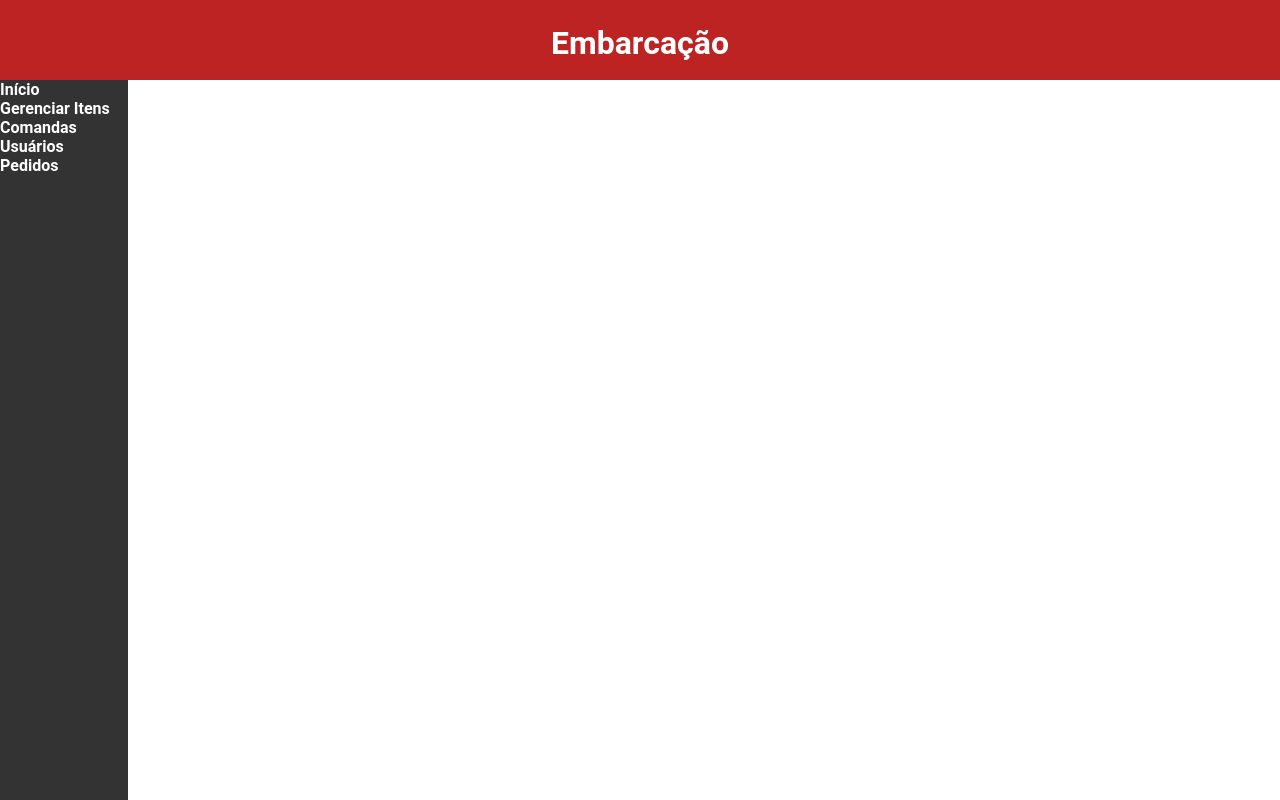
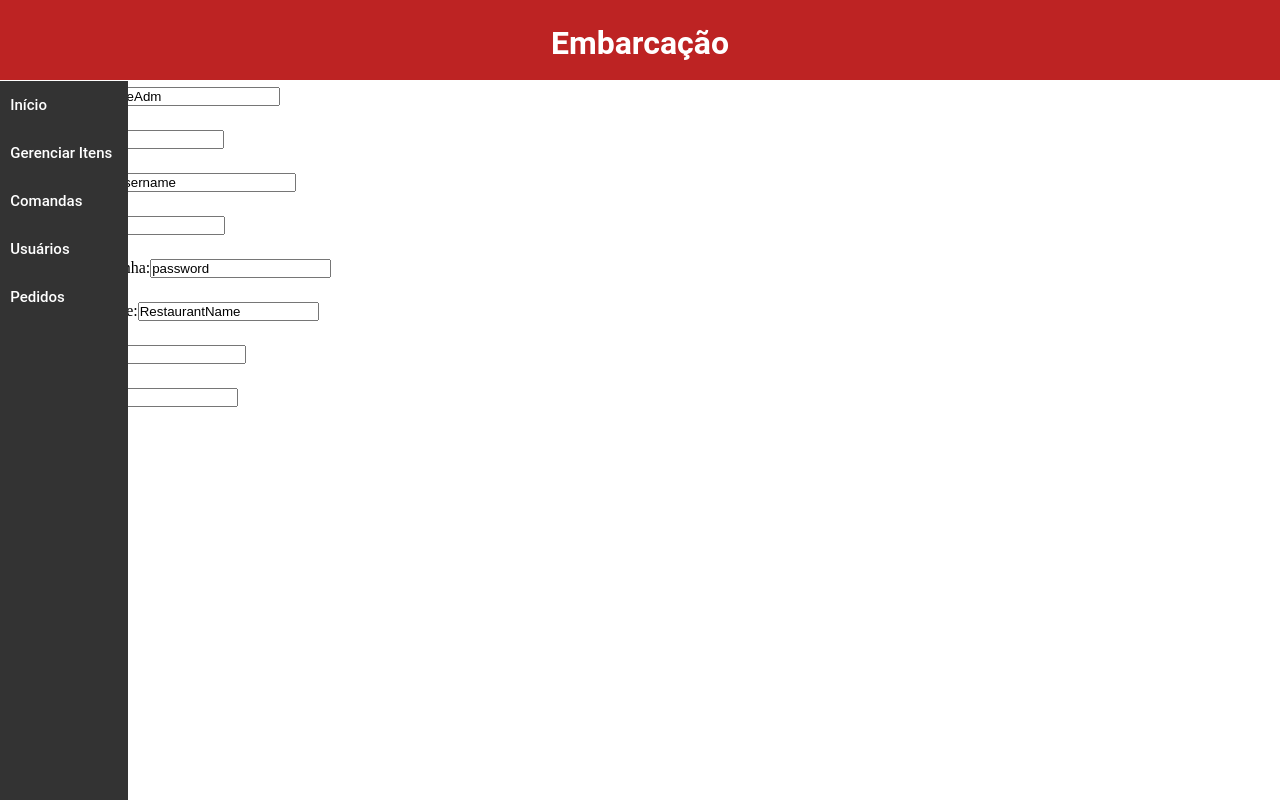
Before and after one commit to Luccacpl/Cardappio, a React (Create React App) app in the folder Cardappio/web/: page /cadastro in a window 1280 px wide. Shown: the top 800 px of the page. Built offline with nearby package versions, Linux system fonts and the light colour scheme.

Commit message:
Criação de alguns componentes.

```diff
--- /dev/null
+++ b/Cardappio/web/src/components/ButtonMenu.tsx
@@ -0,0 +1,11 @@
+import React from 'react';
+
+import '../styles/components/ButtonMenu.css';
+
+function ButtonMenu(props:any) {
+    return(
+            <button type="button" className="menuButton"> {props.content} </button>
+    );
+}
+
+export default ButtonMenu;
--- /dev/null
+++ b/Cardappio/web/src/components/CustomAside.tsx
@@ -0,0 +1,47 @@
+import React from 'react';
+import Grid from '@material-ui/core/Grid';
+
+import ButtonMenu from './ButtonMenu';
+
+import '../styles/components/CustomAside.css';
+
+
+function CustomAside() {
+    return(
+        <aside>
+                <Grid container spacing={0}>
+                    <Grid item xs={12}>
+                        <div className="menuDiv">
+                            <ButtonMenu content="Início"/>
+                        </div>
+                    </Grid>
+
+                    <Grid item xs={12}>
+                        <div className="menuDiv">
+                            <ButtonMenu content="Gerenciar Itens"/>
+                        </div>
+                    </Grid>
+
+                    <Grid item xs={12}>
+                        <div className="menuDiv">
+                            <ButtonMenu content="Comandas"/>
+                        </div>
+                    </Grid>
+
+                    <Grid item xs={12}>
+                        <div className="menuDiv">
+                            <ButtonMenu content="Usuários"/>
+                        </div>
+                    </Grid>
+
+                    <Grid item xs={12}>
+                        <div className="menuDiv">
+                            <ButtonMenu content="Pedidos"/>
+                        </div>
+                    </Grid>
+                </Grid>
+            </aside>
+    );
+}
+
+export default CustomAside;
--- a/Cardappio/web/src/components/CustomHeader.tsx
+++ b/Cardappio/web/src/components/CustomHeader.tsx
@@ -1,4 +1,6 @@
 import React from 'react';
+
+import '../styles/components/CustomHeader.css';
 
 function CustomHeader() {
     return(
--- a/Cardappio/web/src/pages/Cadastro.tsx
+++ b/Cardappio/web/src/pages/Cadastro.tsx
@@ -4,6 +4,7 @@ import Grid from '@material-ui/core/Grid';
 import '../styles/pages/Cadastro.css';
 
 import CustomHeader from '../components/CustomHeader';
+import CustomAside from '../components/CustomAside';
 
 function Cadastro() {
     return(
@@ -11,15 +12,7 @@ function Cadastro() {
 
             <CustomHeader/>
 
-            <aside>
-                <ul>
-                    <li> Início </li>
-                    <li> Gerenciar Itens </li>
-                    <li> Comandas </li>
-                    <li> Usuários </li>
-                    <li> Pedidos </li>
-                </ul>
-            </aside>
+            <CustomAside/>
 
             <form>
                 <Grid container spacing={3}>
--- /dev/null
+++ b/Cardappio/web/src/styles/components/ButtonMenu.css
@@ -0,0 +1,16 @@
+.menuButton {
+    width: 100%;
+    height: 100%;
+    margin: 0%;
+
+    background-color: #333333;
+    border: 0px;
+
+    color: #fff;
+    text-align: left;
+    font-weight: 500;
+    font-size: 15px;
+    font-family: 'Roboto', sans-serif;
+
+    padding-left: 8%;
+}
--- /dev/null
+++ b/Cardappio/web/src/styles/components/CustomAside.css
@@ -0,0 +1,20 @@
+#page-cadastro aside {
+    width: 10vw;
+    height: 100%;
+
+    background-color: #333333;
+
+    position: fixed;
+    display: flex;
+    flex-direction: column;
+    justify-content: space-between;
+
+    top: 10.1vh;
+}
+
+#page-cadastro aside .menuDiv {
+    width: 100%;
+    height: 6vh;
+
+    background-color: white;
+}
--- /dev/null
+++ b/Cardappio/web/src/styles/components/CustomHeader.css
@@ -0,0 +1,18 @@
+header {
+    width: 100vw;
+    height: 10vh;
+    background-color: #BD2323;
+
+    position: fixed;
+    top: 0;
+
+    z-index: 1;
+
+}
+
+header h1 {
+    color: #fff;
+    font-family: 'Roboto', sans-serif;
+    text-align: center;
+    padding-top: 3vh;
+}
--- a/Cardappio/web/src/styles/pages/Cadastro.css
+++ b/Cardappio/web/src/styles/pages/Cadastro.css
@@ -3,28 +3,3 @@
     height: 100vh;
     background-color: #fff;
 }
-
-#page-cadastro header {
-    width: 100vw;
-    height: 10vh;
-    background-color: #BD2323;
-}
-
-#page-cadastro header h1 {
-    color: #fff;
-    font-family: 'Roboto', sans-serif;
-    text-align: center;
-    padding-top: 3vh;
-}
-
-#page-cadastro aside {
-    width: 10vw;
-    height: 100vh;
-    background-color: #333333;
-}
-
-#page-cadastro aside li {
-    color: white;
-    font-family: 'Roboto', sans-serif;
-    font-weight: bold;
-}
--- a/Cardappio/web/src/styles/pages/Login.css
+++ b/Cardappio/web/src/styles/pages/Login.css
@@ -4,19 +4,8 @@
     background-image: url("../../Images/FundoEmbaçado.jpg");
     background-repeat: no-repeat;
     background-size: cover;
-}
 
-#page-login header {
-    width: 100vw;
-    height: 10vh;
-    background-color: #BD2323;
-}
-
-#page-login header h1 {
-    color: #fff;
-    font-family: 'Roboto', sans-serif;
-    text-align: center;
-    padding-top: 3vh;
+    position: absolute;
 }
 
 #page-login .login-box {
@@ -28,8 +17,13 @@
 
     background-color: rgba(255, 255, 255, 0.9);
 
+    position: relative;
+
     margin: auto;
-    margin-top: 10%;
+    margin-top: 15%;
+
+    z-index: 0;
+
 }
 
 #page-login .login-box h1 {
```
Also changed, not shown: 1 other file (tests, documents, lock files or other folders).
